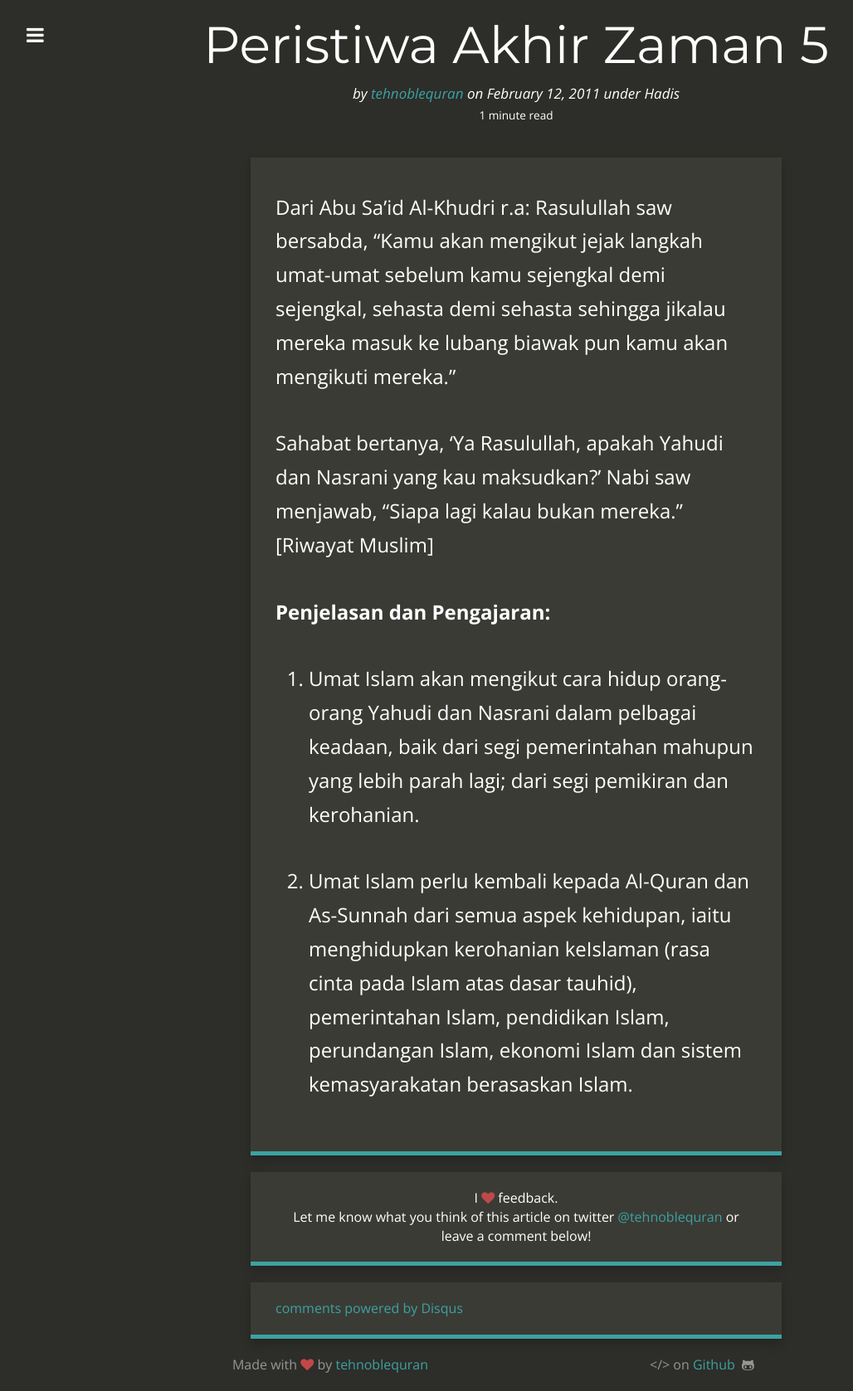
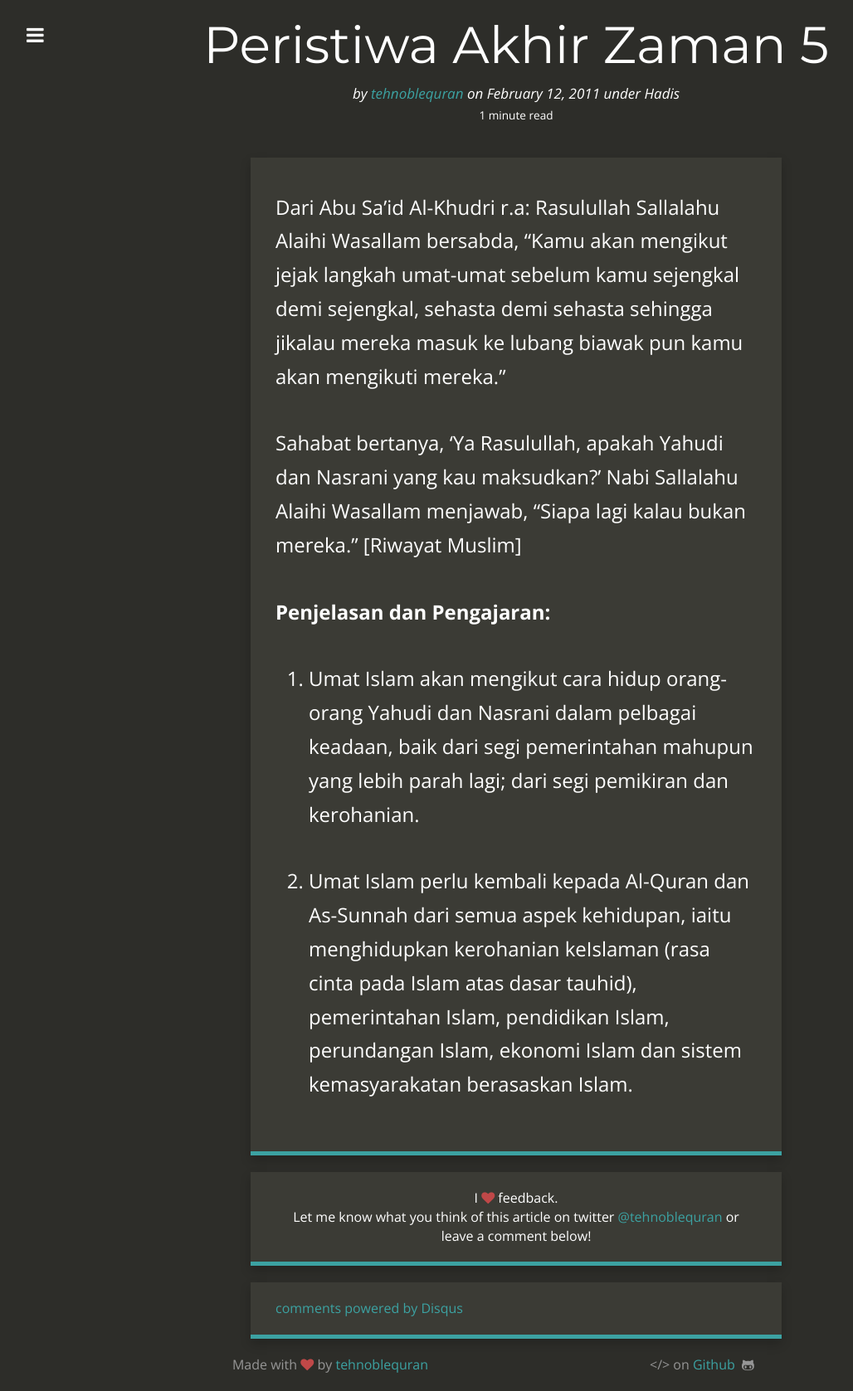
Before and after one commit to kedamaian/swsyafiq, a Jekyll site: the page built from _posts/2011-02-12-peristiwa-akhir-zaman-5.md, in a window 1280 px wide. Shown: the whole page at 83% size, without its empty margins (18-1046 px from the left). Built offline with Jekyll 4.4.1, drawn with Linux system fonts in a browser that asks for light colours; nearby versions of some CDN libraries; comment, search, counter and statistics services are not loaded.

Commit message:
Update 2011-02-12-peristiwa-akhir-zaman-5.md

```diff
--- a/_posts/2011-02-12-peristiwa-akhir-zaman-5.md
+++ b/_posts/2011-02-12-peristiwa-akhir-zaman-5.md
@@ -6,9 +6,9 @@ title: Peristiwa Akhir Zaman 5
 categories:
   - Hadis
 ---
-Dari Abu Sa’id Al-Khudri r.a: Rasulullah saw bersabda, “Kamu akan mengikut jejak langkah umat-umat sebelum kamu sejengkal demi sejengkal, sehasta demi sehasta sehingga jikalau mereka masuk ke lubang biawak pun kamu akan mengikuti mereka.”
+Dari Abu Sa’id Al-Khudri r.a: Rasulullah Sallalahu Alaihi Wasallam bersabda, “Kamu akan mengikut jejak langkah umat-umat sebelum kamu sejengkal demi sejengkal, sehasta demi sehasta sehingga jikalau mereka masuk ke lubang biawak pun kamu akan mengikuti mereka.”
 
-Sahabat bertanya, ‘Ya Rasulullah, apakah Yahudi dan Nasrani yang kau maksudkan?’ Nabi saw menjawab, “Siapa lagi kalau bukan mereka.” [Riwayat Muslim]
+Sahabat bertanya, ‘Ya Rasulullah, apakah Yahudi dan Nasrani yang kau maksudkan?’ Nabi Sallalahu Alaihi Wasallam menjawab, “Siapa lagi kalau bukan mereka.” [Riwayat Muslim]
 
 **Penjelasan dan Pengajaran:**
 
```
